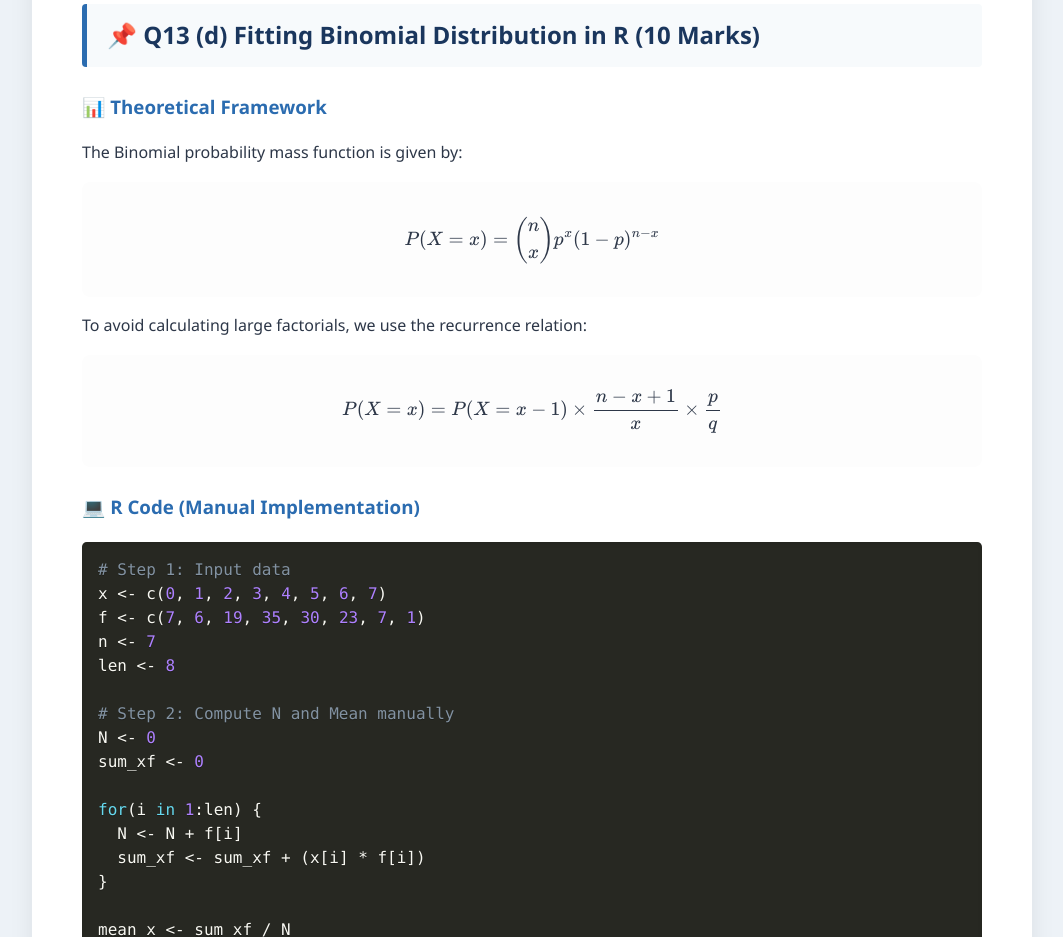
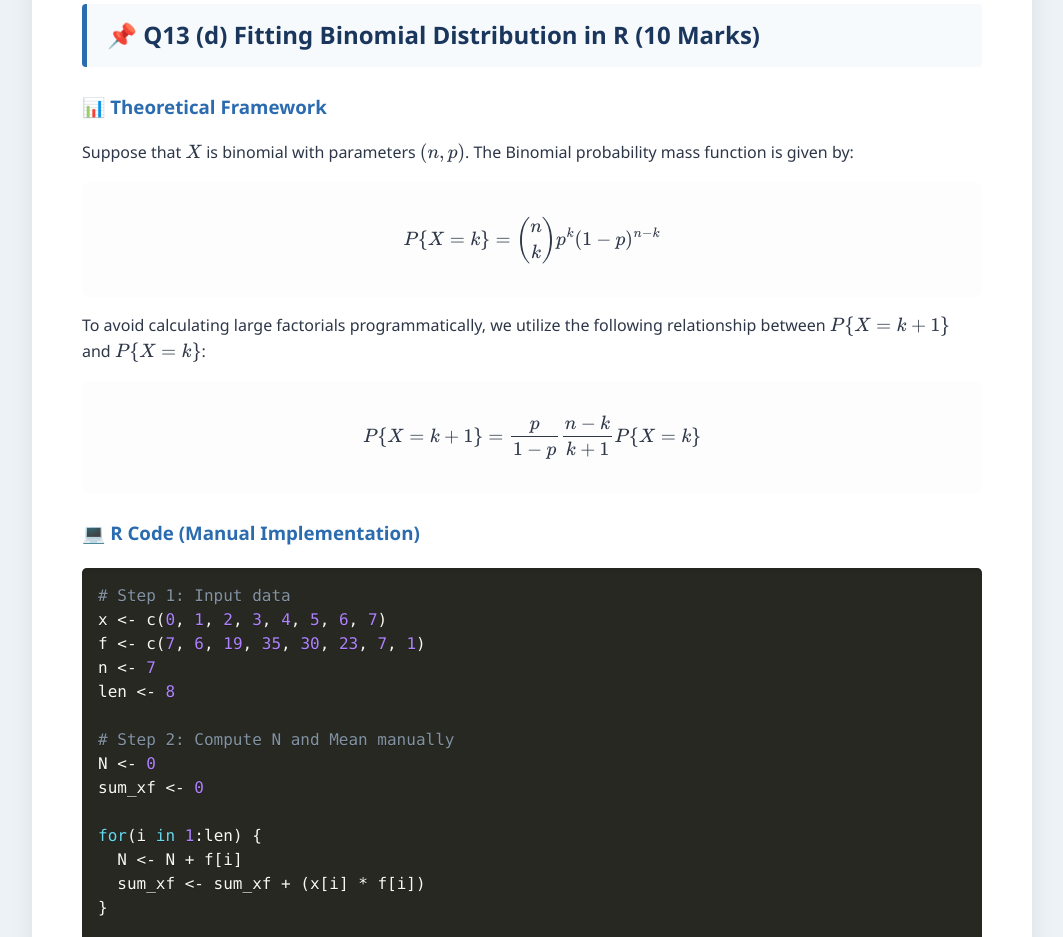
Before and after one commit to amansheikh01/UPSC_C_R_Soutions_2024, a plain HTML site: page index.html in a window 1280 px wide. Shown: the part 4720-5657 px from the top of the page, without its empty margins (108-1171 px from the left). Drawn offline with nearby package versions, Linux system fonts and the light colour scheme.

Commit message:
Refine Q13(d) section and update binomial formulas

```diff
--- a/index.html
+++ b/index.html
@@ -199,17 +199,17 @@ int main(){
     </div>
 
     <!-- ==================== Q13 (d) ==================== -->
-    <div class="question-section" id="q13d">
+ <div class="question-section" id="q13d">
         <h2>📌 Q13 (d) Fitting Binomial Distribution in R (10 Marks)</h2>
 
         <h3>📊 Theoretical Framework</h3>
-        <p>The Binomial probability mass function is given by:</p>
+        <p>Suppose that $X$ is binomial with parameters $(n, p)$. The Binomial probability mass function is given by:</p>
         <div class="math-display">
-            $$P(X=x)=\binom{n}{x}p^x(1-p)^{n-x}$$
+            $$P\{X = k\} = \binom{n}{k}p^k(1-p)^{n-k}$$
         </div>
-        <p>To avoid calculating large factorials, we use the recurrence relation:</p>
+        <p>To avoid calculating large factorials programmatically, we utilize the following relationship between $P\{X = k + 1\}$ and $P\{X = k\}$:</p>
         <div class="math-display">
-            $$P(X=x)=P(X=x-1)\times\frac{n-x+1}{x}\times\frac{p}{q}$$
+            $$P\{X = k + 1\} = \frac{p}{1 - p} \frac{n - k}{k + 1} P\{X = k\}$$
         </div>
 
         <h3>💻 R Code (Manual Implementation)</h3>
```
